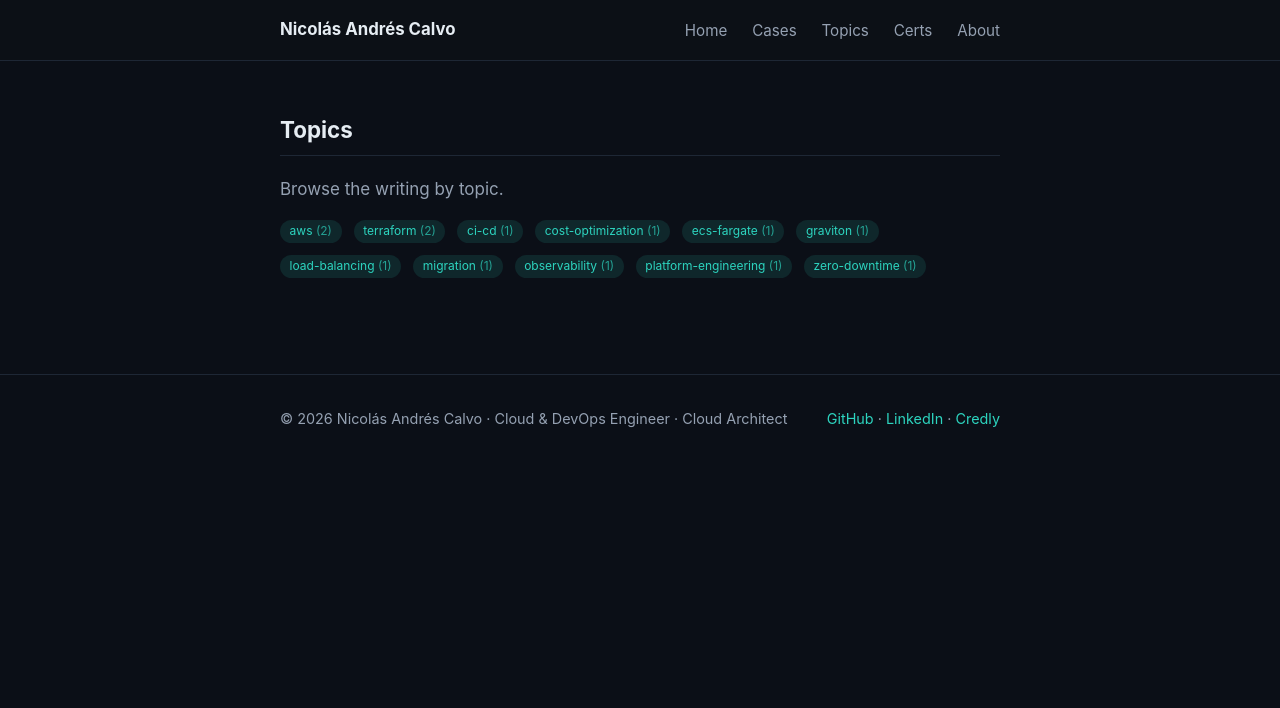
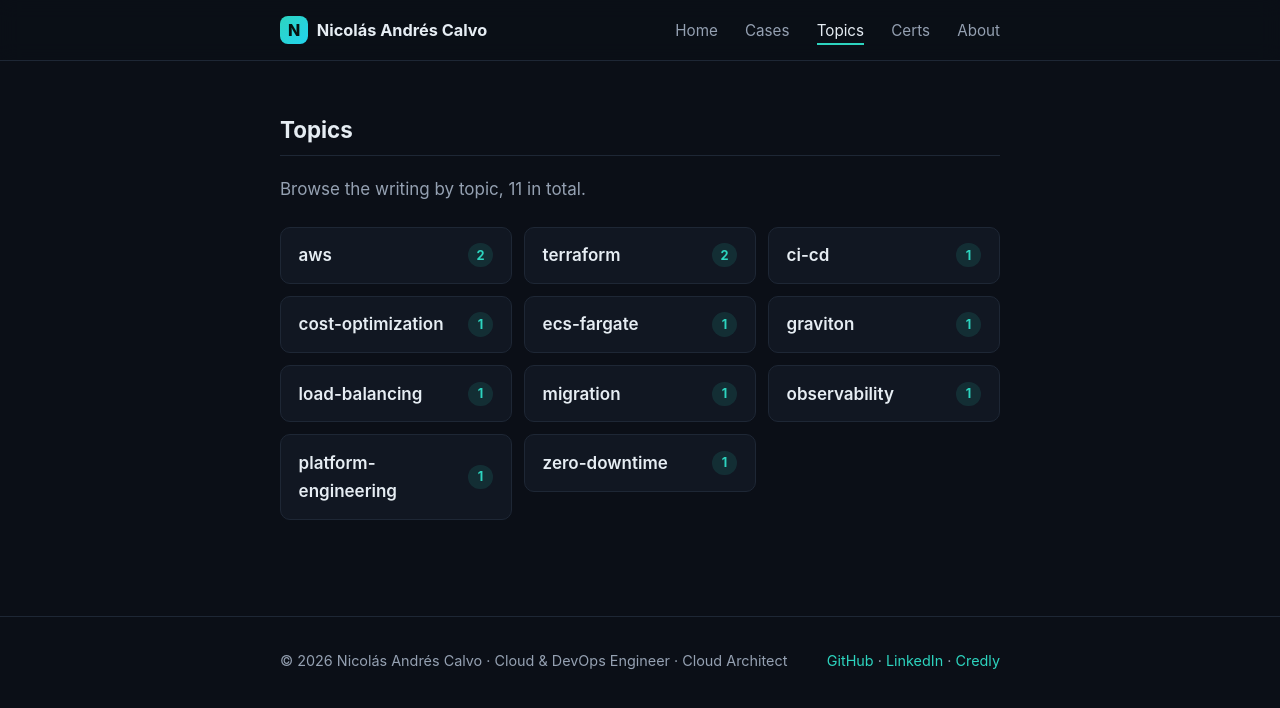
Before and after one commit to NicolasAndresCalvo/portfolio-web, an Astro site: page /tags in a window 1280 px wide. Built offline with nearby package versions, Linux system fonts and the light colour scheme; Astro itself is replaced by a stand-in of ours; some packages are replaced by stand-ins of ours.

Commit message:
feat: polish header, case cards and topics page

```diff
--- a/src/components/Header.astro
+++ b/src/components/Header.astro
@@ -4,7 +4,7 @@ const isActive = (href) => (href === '/' ? path === '/' : path.startsWith(href))
 ---
 <header class="site-header">
   <div class="wrap">
-    <a class="brand" href="/">Nicolás Andrés Calvo</a>
+    <a class="brand" href="/"><span class="brand__mark">N</span><span>Nicolás Andrés Calvo</span></a>
     <nav class="nav">
       <a href="/" aria-current={isActive('/') ? 'page' : undefined}>Home</a>
       <a href="/cases" aria-current={isActive('/cases') ? 'page' : undefined}>Cases</a>
--- a/src/pages/tags/index.astro
+++ b/src/pages/tags/index.astro
@@ -12,15 +12,30 @@ const tags = [...counts.entries()].sort((a, b) => b[1] - a[1] || a[0].localeComp
 <BaseLayout title="Topics · Nicolás Andrés Calvo" description="Browse the writing by topic.">
   <section class="section">
     <h2>Topics</h2>
-    <p style="color:var(--fg-muted)">Browse the writing by topic.</p>
+    <p class="lead-muted">Browse the writing by topic, {tags.length} in total.</p>
+
     {tags.length === 0 ? (
       <p>No topics yet.</p>
     ) : (
-      <div class="case-meta" style="font-size:.95rem">
+      <ul class="topic-grid">
         {tags.map(([tag, count]) => (
-          <a class="tag" href={`/tags/${tag}`}>{tag} <span style="opacity:.7">({count})</span></a>
+          <li>
+            <a href={`/tags/${tag}`}>
+              <span class="topic-name">{tag}</span>
+              <span class="topic-count">{count}</span>
+            </a>
+          </li>
         ))}
-      </div>
+      </ul>
     )}
   </section>
 </BaseLayout>
+
+<style>
+  .lead-muted { color: var(--fg-muted); margin: 0 0 1.5rem; }
+  .topic-grid { list-style: none; padding: 0; margin: 0; display: grid; grid-template-columns: repeat(auto-fill, minmax(180px, 1fr)); gap: .75rem; }
+  .topic-grid a { display: flex; align-items: center; justify-content: space-between; gap: .75rem; border: 1px solid var(--border); background: var(--bg-soft); border-radius: var(--radius); padding: .85rem 1.1rem; transition: border-color .15s, transform .15s; }
+  .topic-grid a:hover { border-color: var(--accent); transform: translateY(-2px); text-decoration: none; }
+  .topic-name { color: var(--fg); font-weight: 600; }
+  .topic-count { background: var(--accent-soft); color: var(--accent); border-radius: 999px; min-width: 1.6rem; text-align: center; padding: .1rem .5rem; font-size: .8rem; font-weight: 700; }
+</style>
--- a/src/styles/global.css
+++ b/src/styles/global.css
@@ -31,12 +31,14 @@ a { color: var(--accent); text-decoration: none; }
 a:hover { text-decoration: underline; }
 
 /* Header */
-.site-header { border-bottom: 1px solid var(--border); background: rgba(13,17,23,.85); position: sticky; top: 0; backdrop-filter: blur(8px); z-index: 10; }
+.site-header { border-bottom: 1px solid var(--border); background: rgba(11,15,23,.8); position: sticky; top: 0; backdrop-filter: blur(10px); z-index: 10; }
 .site-header .wrap { display: flex; align-items: center; justify-content: space-between; height: 60px; }
-.brand { font-weight: 700; color: var(--fg); font-size: 1.05rem; }
-.brand:hover { text-decoration: none; color: var(--accent); }
-.nav a { color: var(--fg-muted); margin-left: 1.25rem; font-size: .95rem; }
+.brand { display: flex; align-items: center; gap: .55rem; font-weight: 700; color: var(--fg); font-size: 1.02rem; }
+.brand:hover { text-decoration: none; }
+.brand__mark { width: 28px; height: 28px; flex-shrink: 0; border-radius: 8px; background: linear-gradient(135deg, #2dd4bf, #22d3ee); color: #07120f; font-weight: 800; font-size: 16px; display: grid; place-items: center; }
+.nav a { color: var(--fg-muted); margin-left: 1.4rem; font-size: .95rem; padding-bottom: 3px; border-bottom: 2px solid transparent; transition: color .15s, border-color .15s; }
 .nav a:hover { color: var(--fg); text-decoration: none; }
+.nav a[aria-current="page"] { color: var(--fg); border-bottom-color: var(--accent); }
 
 /* Footer */
 .site-footer { border-top: 1px solid var(--border); margin-top: 4rem; padding: 2rem 0; color: var(--fg-muted); font-size: .9rem; }
@@ -54,11 +56,13 @@ a:hover { text-decoration: underline; }
 
 /* Case cards */
 .case-list { list-style: none; padding: 0; margin: 0; display: grid; gap: 1rem; }
-.case-card { border: 1px solid var(--border); background: var(--bg-soft); border-radius: var(--radius); padding: 1.1rem 1.25rem; transition: border-color .15s; }
-.case-card:hover { border-color: var(--accent); }
-.case-card a.title { font-size: 1.15rem; font-weight: 600; color: var(--fg); }
+.case-card { position: relative; border: 1px solid var(--border); background: var(--bg-soft); border-radius: var(--radius); padding: 1.2rem 1.4rem; transition: border-color .15s, transform .15s, box-shadow .15s; overflow: hidden; }
+.case-card::before { content: ""; position: absolute; left: 0; top: 0; bottom: 0; width: 3px; background: var(--accent); transform: scaleY(0); transform-origin: top; transition: transform .18s; }
+.case-card:hover { border-color: var(--accent); transform: translateY(-2px); box-shadow: 0 8px 24px rgba(0,0,0,.25); }
+.case-card:hover::before { transform: scaleY(1); }
+.case-card a.title { font-size: 1.25rem; font-weight: 700; color: var(--fg); line-height: 1.3; }
 .case-card a.title:hover { color: var(--accent); text-decoration: none; }
-.case-card .summary { color: var(--fg-muted); margin: .4rem 0 .6rem; }
+.case-card .summary { color: var(--fg-muted); margin: .5rem 0 .7rem; line-height: 1.55; }
 .case-meta { font-size: .82rem; color: var(--fg-muted); display: flex; gap: .75rem; flex-wrap: wrap; align-items: center; }
 .tag { display: inline-block; background: var(--accent-soft); color: var(--accent); border-radius: 999px; padding: .1rem .6rem; font-size: .75rem; }
 a.tag:hover { text-decoration: none; filter: brightness(1.35); }
```
